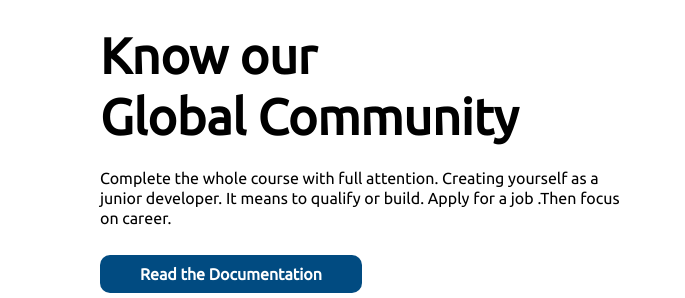
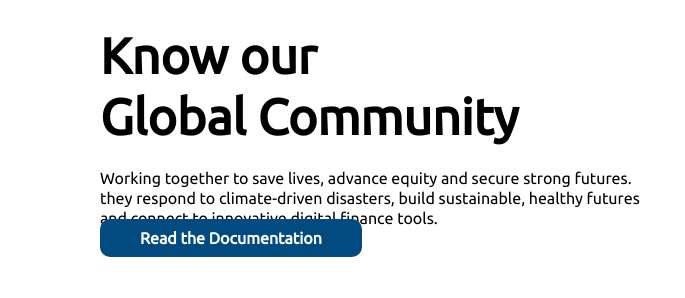
Before and after one commit to Nijumdip/assignment-1, a plain HTML site: page index.html in a window 1280 px wide. Shown: the part 1721-2019 px from the top of the page, 0-685 px from the left. Drawn offline with Linux system fonts and the light colour scheme.

Commit message:
added paragraph

```diff
--- a/index.html
+++ b/index.html
@@ -96,10 +96,8 @@
               <h1>Know our</h1>
               <h1>Global Community</h1>
               <p>
-                    Complete the  whole course with full attention.
-                    Creating yourself as a junior developer.
-                    It means to qualify or build. Apply for a job .Then focus on career.
-              </p>
+                Working together to save lives, advance equity and secure strong futures.
+                they respond to climate-driven disasters, build sustainable, healthy futures and connect to innovative digital finance tools.
               <br>
               <a class="link-btn" target="_blank" href="">Read the Documentation</a>
                <br>
```
